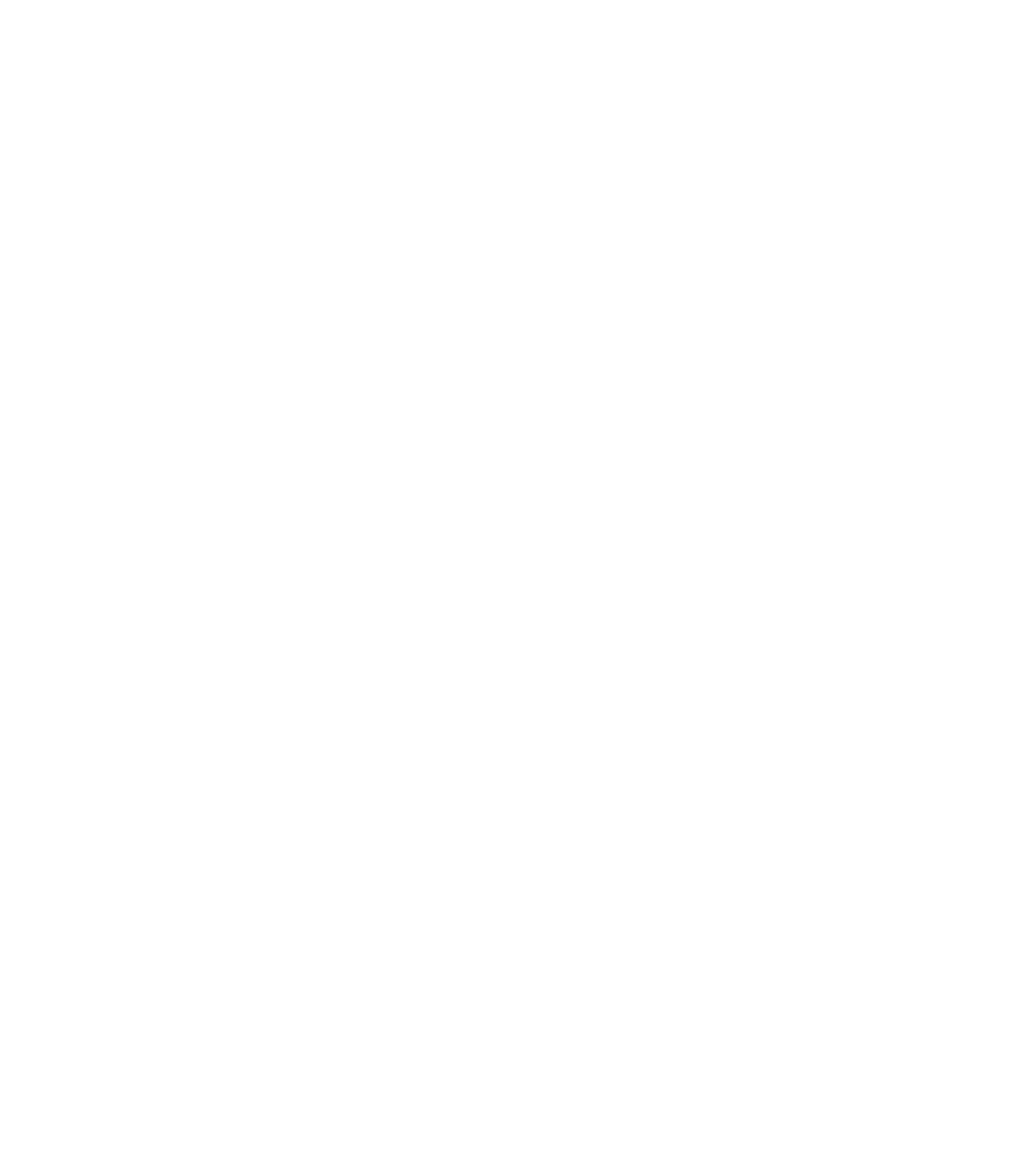
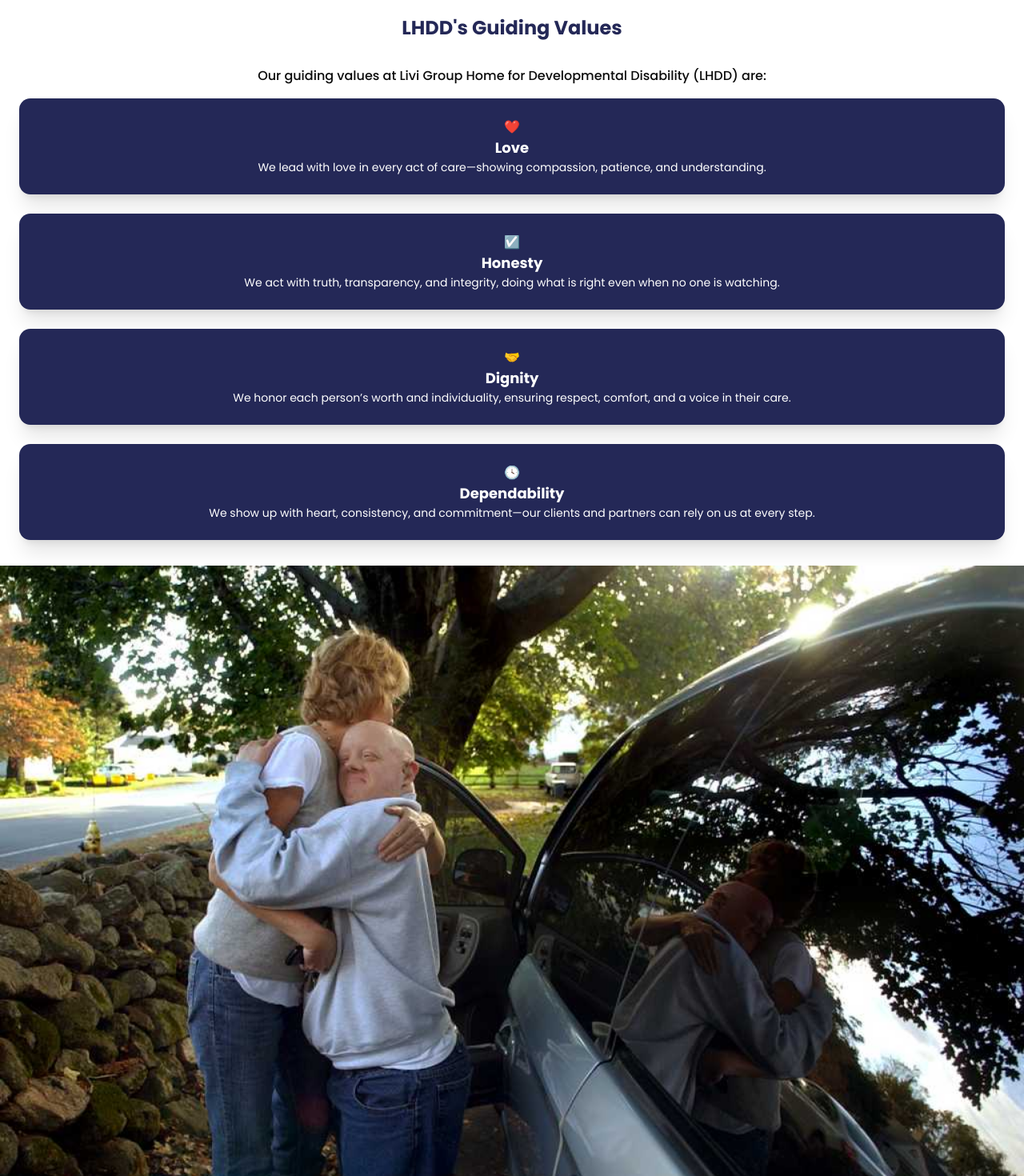
Before and after one commit to mfandohan05/lhdd-group-home, a React (Vite) app: page / in a window 1280 px wide. Shown: the part 1980-3450 px from the top of the page at 80% size. Before the commit the page ends 1983 px from the top, so only its background shows below. Built offline with nearby package versions, Linux system fonts and the light colour scheme.

Commit message:
created values section on home page

```diff
--- /dev/null
+++ b/src/components/global/DividerImageComponent.jsx
@@ -0,0 +1,9 @@
+function DividerImageComponent({ imageSrc, altText }) {
+    return (
+        <div className="w-full h-full my-8">
+            <img src={imageSrc} alt={altText} className="w-full h-full object-cover" />
+        </div>
+    )
+}
+
+export default DividerImageComponent;
--- /dev/null
+++ b/src/components/global/SectionHeaderComponent.jsx
@@ -0,0 +1,7 @@
+function SectionHeaderComponent({ text }) {
+    return (
+        <h2 className="text-2xl font-bold my-4 text-center text-primary">{text}</h2>
+    )
+}
+
+export default SectionHeaderComponent;
--- a/src/components/home-page/GuidingValueCard.jsx
+++ b/src/components/home-page/GuidingValueCard.jsx
@@ -0,0 +1,11 @@
+function GuidingValueCard({emoji, valueName, valueDescription}) {
+    return (
+        <div className="bg-primary rounded-xl shadow-xl mx-6 p-6 flex flex-col items-center text-center text-white">
+            <div>{emoji}</div>
+            <h4 className="font-bold text-lg">{valueName}</h4>
+            <p className="text-sm">{valueDescription}</p>
+        </div>
+    )
+}
+
+export default GuidingValueCard;
--- a/src/components/home-page/GuidingValuesComponent.jsx
+++ b/src/components/home-page/GuidingValuesComponent.jsx
@@ -1,9 +1,45 @@
 import GuidingValueCard from "./GuidingValueCard";
+import SectionHeaderComponent from "../global/SectionHeaderComponent";
+
+const guidingValues = [
+    {
+        emoji: "❤️",
+        valueName: "Love",
+        valueDescription: "We lead with love in every act of care—showing compassion, patience, and understanding."
+    },
+    {
+        emoji: "☑️",
+        valueName: "Honesty",
+        valueDescription: "We act with truth, transparency, and integrity, doing what is right even when no one is watching."
+    },
+    {
+        emoji: "🤝",
+        valueName: "Dignity",
+        valueDescription: "We honor each person’s worth and individuality, ensuring respect, comfort, and a voice in their care."
+    },
+    {
+        emoji: "🕓",
+        valueName: "Dependability",
+        valueDescription: "We show up with heart, consistency, and commitment—our clients and partners can rely on us at every step."
+    }
+]
+
 function GuidingValuesComponent() {
 
-    return(
+    return (
         <div>
-
+            <SectionHeaderComponent text="LHDD's Guiding Values" />
+            <h3 className="font-medium text-center p-4">Our guiding values at Livi Group Home for Developmental Disability (LHDD) are:</h3>
+            <div className="flex flex-col gap-6">
+                {guidingValues.map((value, index) => (
+                    <GuidingValueCard
+                        key={index}
+                        emoji={value.emoji}
+                        valueName={value.valueName}
+                        valueDescription={value.valueDescription}
+                    />
+                ))}
+            </div>
         </div>
     )
 }
--- /dev/null
+++ b/src/components/home-page/HomePageCTAComponent.jsx
@@ -0,0 +1,8 @@
+function HomePageCTAComponent() {
+    return (
+        <>
+        </>
+    )
+}
+
+export default HomePageCTAComponent;
--- a/src/components/home-page/HomePageComponent.jsx
+++ b/src/components/home-page/HomePageComponent.jsx
@@ -1,11 +1,19 @@
+import GuidingValuesComponent from "./GuidingValuesComponent";
 import HeroComponent from "./HeroComponent";
 import OurServicesComponent from "./OurServicesComponent";
+import DividerImageComponent from "../global/DividerImageComponent";
+import dividerImage from "@/assets/divider-image.jpg";
+import HomePageCTAComponent from "./HomePageCTAComponent";
+
 
 function HomePageComponent() {
     return (
         <>
             <HeroComponent />
             <OurServicesComponent />
+            <GuidingValuesComponent />
+            <DividerImageComponent imageSrc={dividerImage} altText="Disabled adult giving caregiver a hug." />
+            <HomePageCTAComponent />
         </>
     )
 }
--- a/src/components/home-page/OurServicesComponent.jsx
+++ b/src/components/home-page/OurServicesComponent.jsx
@@ -2,6 +2,7 @@
 import serviceCard2 from "@/assets/service-card-2.png";
 import serviceCard3 from "@/assets/service-card-3.webp";
 import serviceCard4 from "@/assets/service-card-4.webp";
+import SectionHeaderComponent from "../global/SectionHeaderComponent";
 const cards = [
     {
         cardTitle: "24/7 Residential Support",
@@ -31,10 +32,10 @@
 function OurServicesComponent() {
     return (
         <div>
-            <h2 className="text-2xl font-bold my-4 text-center text-primary">Our Services</h2>
-            <div>
+            <SectionHeaderComponent text="Our Services" />
+            <div className="flex flex-col">
                 {cards.map((card, index) => (
-                    <div key={index} className="flex flex-col items-center text-center py-4 gap-2 mx-8 border-b-1 border-secondary mb-6">
+                    <div key={index} className="flex flex-col items-center text-center py-4 gap-2 mx-6 border-b-1 border-secondary mb-6">
                         <img src={card.cardImage} alt={card.cardAltText} className="w-full h-60 object-cover mb-4" />
                         <h3 className="text-xl font-semibold text-primary">{card.cardTitle}</h3>
                         <p className="text-black text-base">{card.cardDescription}</p>
```
Also changed, not shown: src/assets/divider-image.jpg (added).
